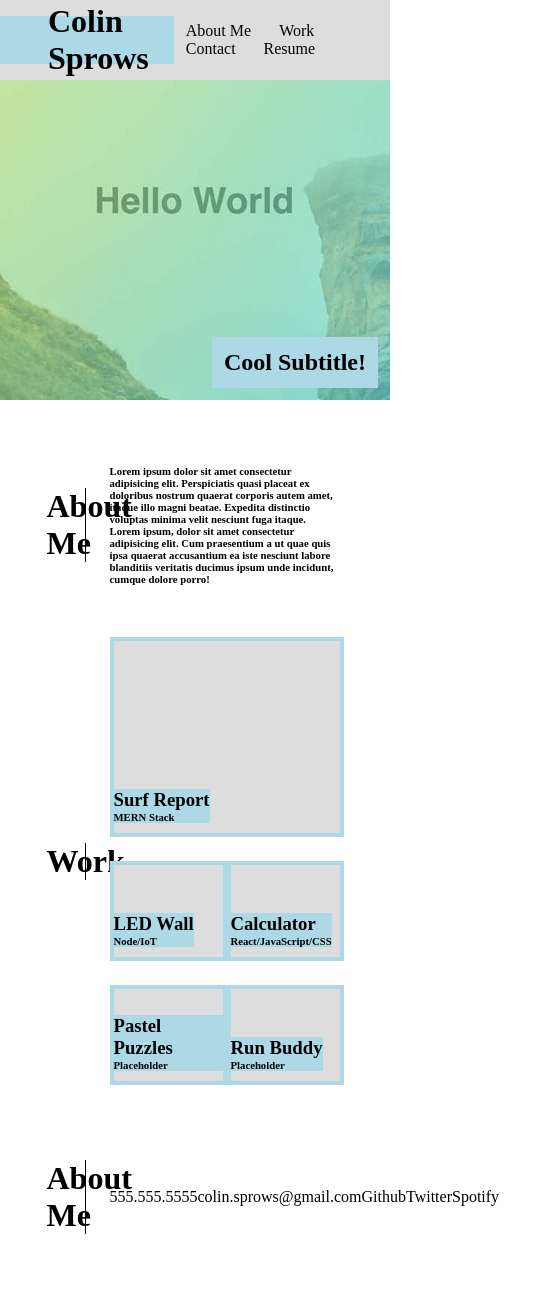
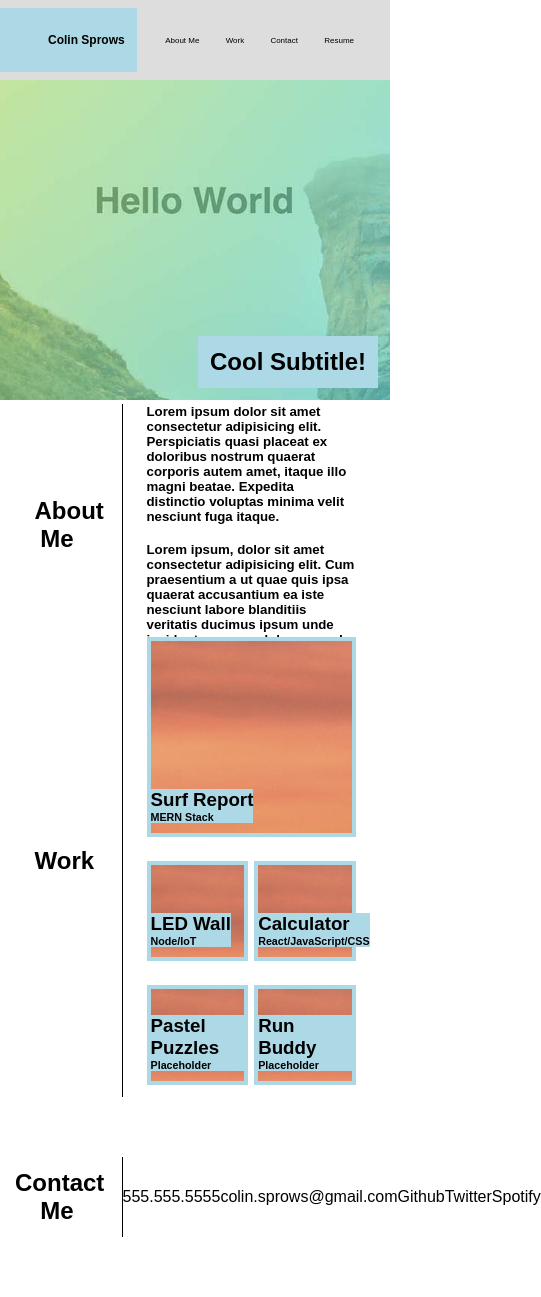
Before and after one commit to ColinSprows/colin-sprows-portfolio-2, a plain HTML site: page index.html in a window 390 px wide. Shown: the whole page, 541 px wide, since content can reach past the window. Drawn offline with Linux system fonts and the light colour scheme.

Commit message:
fixed some margins and added images

```diff
--- a/assets/styles/style.css
+++ b/assets/styles/style.css
@@ -7,6 +7,10 @@
     box-sizing: border-box;
     padding: 0;
     margin: 0;
+}
+
+body {
+    font-family: Arial, Helvetica, sans-serif;
 }
 
 header {
@@ -74,8 +78,7 @@ header ul li a {
 }
 
 .about-me-title {
-    border-right: 1px solid black;
-    padding-right: 24px;
+    margin-right: 24px;
     word-wrap: normal;
     width: 10%;
     text-align: right;
@@ -84,7 +87,13 @@ header ul li a {
 .about-me-text {
     width: 60%;
     word-wrap: normal;
-    margin-left: 24px
+    margin-left: 24px;
+    border-left: 1px solid black;
+    padding-left: 24px;
+}
+
+.about-me-h5 {
+    margin: 12px 0px;
 }
 
 .work {
@@ -96,25 +105,27 @@ header ul li a {
 }
 
 .work-title {
-    border-right: 1px solid black;
-    padding-right: 24px;
+    margin-right: 24px;
     word-wrap: normal;
     width: 10%;
     text-align: right;
 }
 
 .work-tiles {
+    border-left: 1px solid black;
+    padding-left: 24px;
     width: 60%;
     margin-left: 24px;
     display: flex;
     flex-direction: row;
     flex-wrap: wrap;
+    justify-content: space-between;
 }
 
 .main-tile {
     width: 100%;
     height: 200px;
-    background: var(--maincolor);
+    background-image: url("../images/tile-background.jpeg");
     border: 4px solid var(--secondarycolor);
     display: flex;
     align-items:flex-end;
@@ -127,9 +138,10 @@ header ul li a {
 }
 
 .sub-tile {
-    width: 50%;
+    /* flex: 1 0 50%; */
+    width: 48.5%;
     height: 100px;
-    background: var(--maincolor);
+    background-image: url("../images/tile-background.jpeg");
     border: 4px solid var(--secondarycolor);
     display: flex;
     align-items:flex-end;
@@ -146,20 +158,20 @@ header ul li a {
 }
 
 .contact-me-title {
-    border-right: 1px solid black;
-    padding-right: 24px;
+    margin-right: 24px;
     word-wrap: normal;
-    width: 10%;
+    width: 15%;
     text-align: right;
 }
 
 .contact-me-text {
-    width: 60%;
+    border-left: 1px solid black;
+    width: 65%;
     word-wrap: normal;
     margin-left: 24px;
     display: flex;
     justify-content: space-evenly;
-
+    line-height: 5;
 }
 
 .contact-me ul {
@@ -174,3 +186,29 @@ header ul li a {
     text-decoration: none;
     color: black;
 }
+
+@media screen and (max-width: 768px) {
+    .header-left {
+        height: 4em;
+    }
+
+    .header-left h1 {
+      font-size: 12px;
+    }
+
+    .header-right nav{
+        font-size: 8px;
+    }
+
+    .about-me-title {
+        font-size: 12px;
+    }
+
+    .work-title {
+        font-size: 12px;
+    }
+
+    .contact-me-title {
+        font-size: 12px;
+    }
+  }
--- a/index.html
+++ b/index.html
@@ -25,7 +25,7 @@
                         <a href="#work">Work</a>
                     </li>
                     <li>
-                        <a href="#contact">Contact</a>
+                        <a href="#contact-me">Contact</a>
                     </li>
                     <li>
                         <a href="#resume">Resume</a>
@@ -44,8 +44,9 @@
             <h1>About Me</h1>
         </div>
         <div class="about-me-text">
-            <h6>Lorem ipsum dolor sit amet consectetur adipisicing elit. Perspiciatis quasi placeat ex doloribus nostrum quaerat corporis autem amet, itaque illo magni beatae. Expedita distinctio voluptas minima velit nesciunt fuga itaque.</h6>
-            <h6>Lorem ipsum, dolor sit amet consectetur adipisicing elit. Cum praesentium a ut quae quis ipsa quaerat accusantium ea iste nesciunt labore blanditiis veritatis ducimus ipsum unde incidunt, cumque dolore porro!</h6>
+            <h5>Lorem ipsum dolor sit amet consectetur adipisicing elit. Perspiciatis quasi placeat ex doloribus nostrum quaerat corporis autem amet, itaque illo magni beatae. Expedita distinctio voluptas minima velit nesciunt fuga itaque.</h5>
+            <br>
+            <h5>Lorem ipsum, dolor sit amet consectetur adipisicing elit. Cum praesentium a ut quae quis ipsa quaerat accusantium ea iste nesciunt labore blanditiis veritatis ducimus ipsum unde incidunt, cumque dolore porro!</h5>
         </div>
     </div>
 
@@ -89,7 +90,7 @@
 
     <div class="contact-me">
         <div class="contact-me-title">
-            <h1>About Me</h1>
+            <h1>Contact Me</h1>
         </div>
         <div class="contact-me-text">
             <ul>
```
Also changed, not shown: assets/images/tile-background.jpeg (added).
